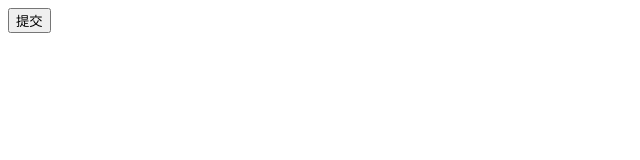
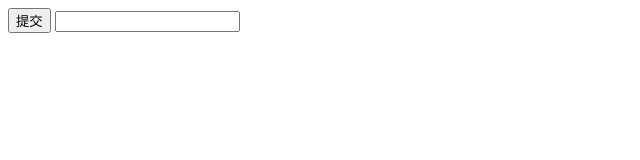
Before and after one commit to 3181548366/Project, a plain HTML site: page index.html in a window 1280 px wide. Shown: the whole page, without its empty margins (0-640 px from the left). Drawn offline with Linux system fonts and the light colour scheme.

Commit message:
已提交更新

```diff
--- a/index.html
+++ b/index.html
@@ -10,6 +10,7 @@
 
 <body>
     <button>提交</button>
+    <input type="text" name="" id="">
 </body>
 
 </html>
```
